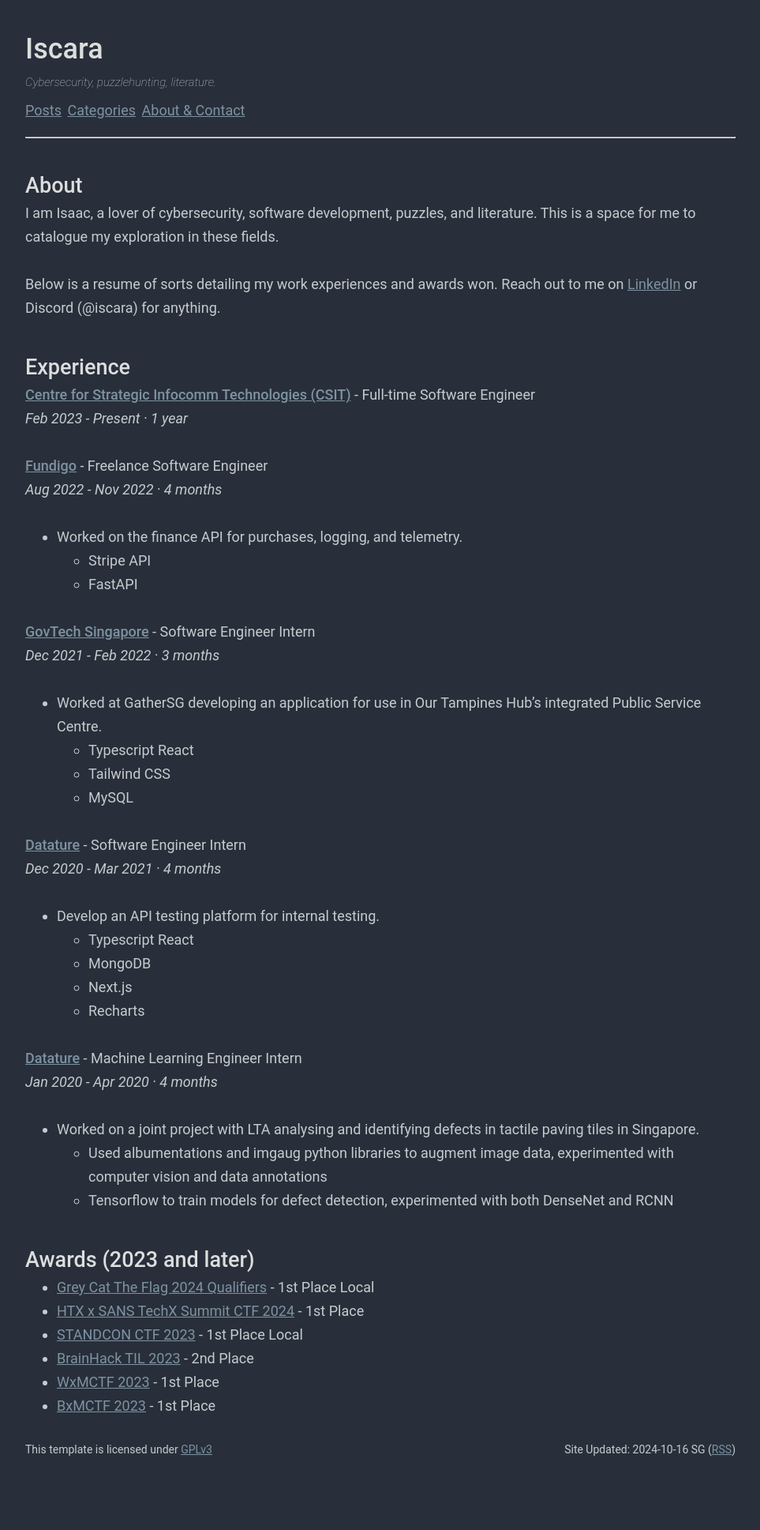
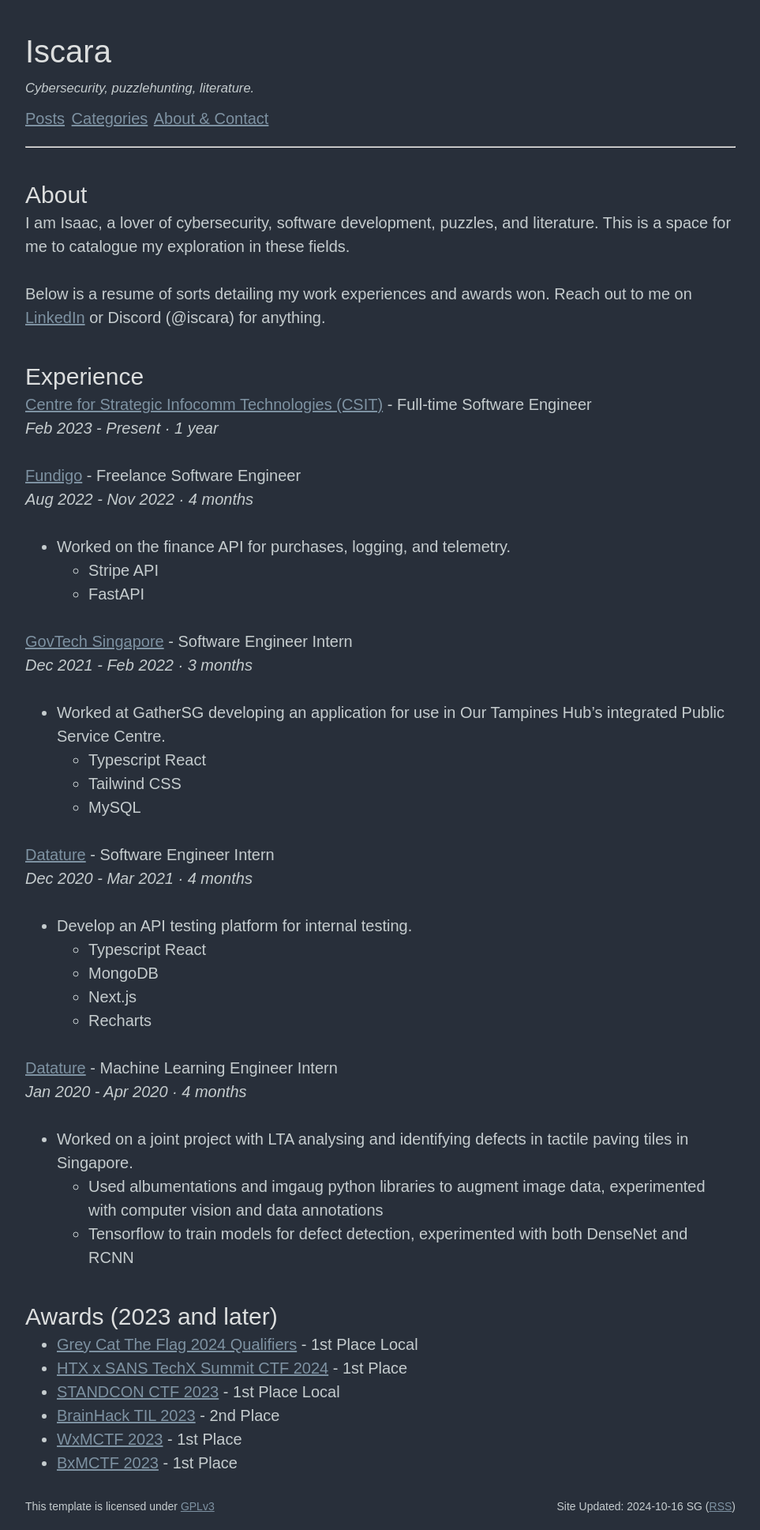
Before and after one commit to Iscaraca/Iscaraca.github.io, a Jekyll site: the page built from index.md, in a window 1280 px wide. Shown: the whole page at 79% size, without its empty margins (158-1121 px from the left). Built offline with Jekyll 4.4.1, drawn with Linux system fonts in a browser that asks for light colours; before the commit the page ends 1865 px from its top, so only the background shows below that.

Commit message:
feat: Change font again

```diff
--- a/_sass/page.scss
+++ b/_sass/page.scss
@@ -2,13 +2,13 @@
 
 /* Base */
 html {
-  font-size: 18px;
+  font-size: 20px;
 }
 
 /* 01 Font family */
 
 body {
-  font-family: "Roboto Mono", "Roboto", sans-serif;
+  font-family: "Roboto Mono", sans-serif;
 }
 
 /* 03 Spacing */
```
